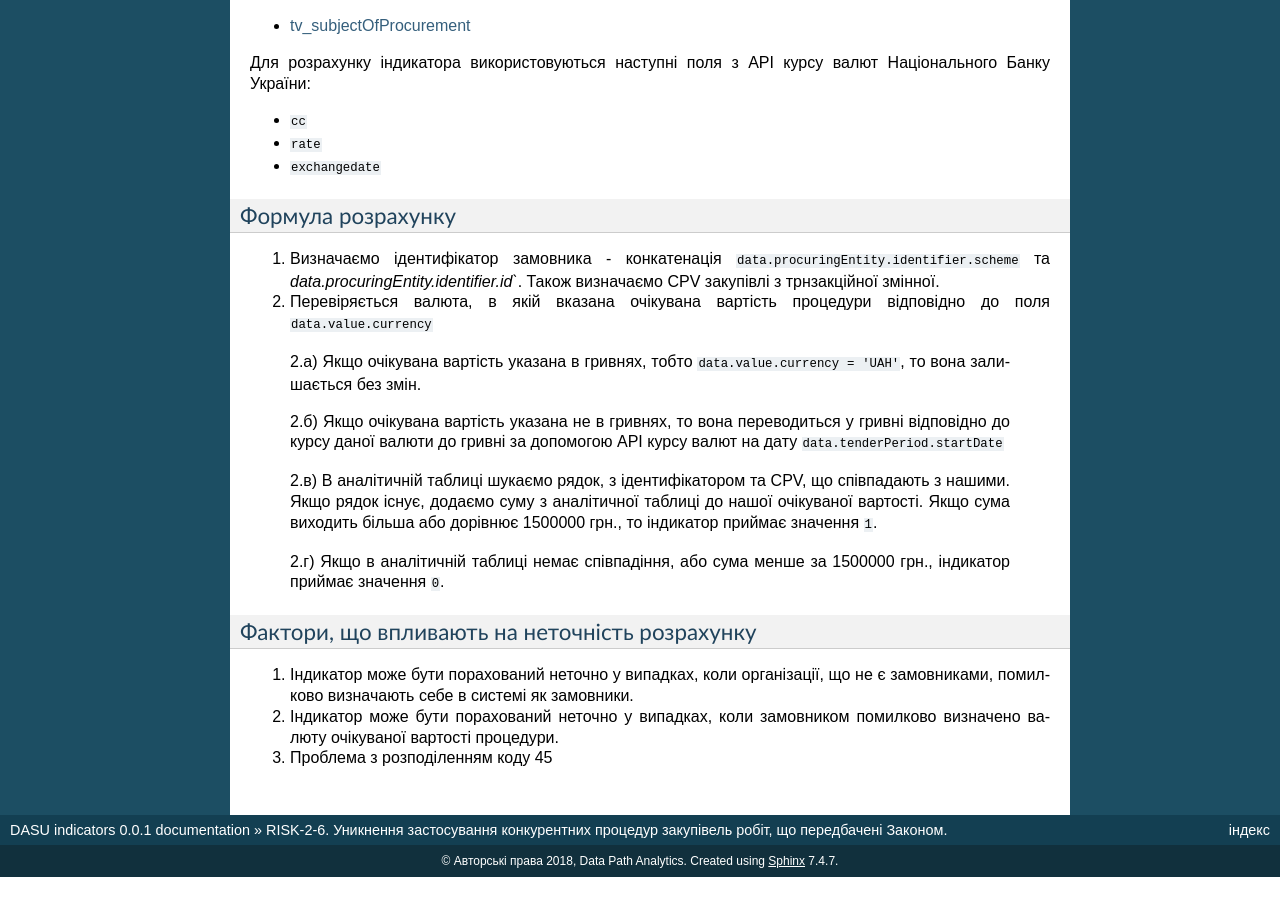
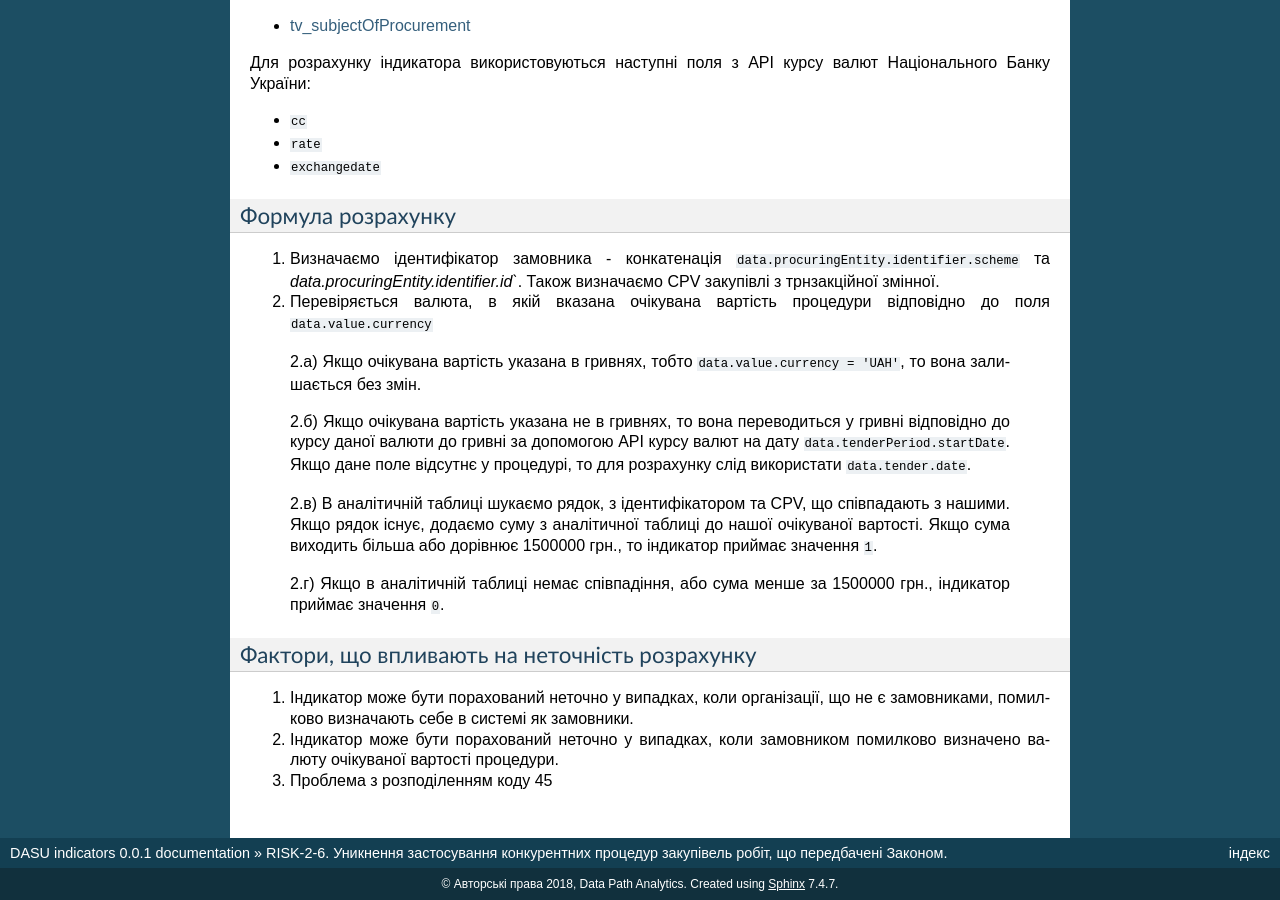
Before and after one commit to dbolshev/indicators-docs, a Sphinx documentation site: the page built from docs/RISK-2-6.rst, in a window 1280 px wide and 900 px high, scrolled down 1957 px. Built offline with Sphinx 7.4.7, drawn with Linux system fonts in a browser that asks for light colours; pages that are not in the unit, such as notebooks, are missing from menus; before the commit the page ends 2834 px from its top, so only the background shows below that.

Commit message:
Update RISK-2-6.rst

```diff
--- a/docs/RISK-2-6.rst
+++ b/docs/RISK-2-6.rst
@@ -121,7 +121,7 @@
 
   2.а) Якщо очікувана вартість указана в гривнях, тобто ``data.value.currency = 'UAH'``, то вона залишається без змін.
 
-  2.б) Якщо очікувана вартість указана не в гривнях, то вона переводиться у гривні відповідно до курсу даної валюти до гривні за допомогою API курсу валют на дату ``data.tenderPeriod.startDate``
+  2.б) Якщо очікувана вартість указана не в гривнях, то вона переводиться у гривні відповідно до курсу даної валюти до гривні за допомогою API курсу валют на дату ``data.tenderPeriod.startDate``. Якщо дане поле відсутнє у процедурі, то для розрахунку слід використати ``data.tender.date``.
 
   2.в) В аналітичній таблиці шукаємо рядок, з ідентифікатором та CPV, що співпадають з нашими. Якщо рядок існує, додаємо суму з аналітичної таблиці до нашої очікуваної вартості. Якщо сума виходить більша або дорівнює 1500000 грн., то індикатор приймає значення ``1``.
 
```
